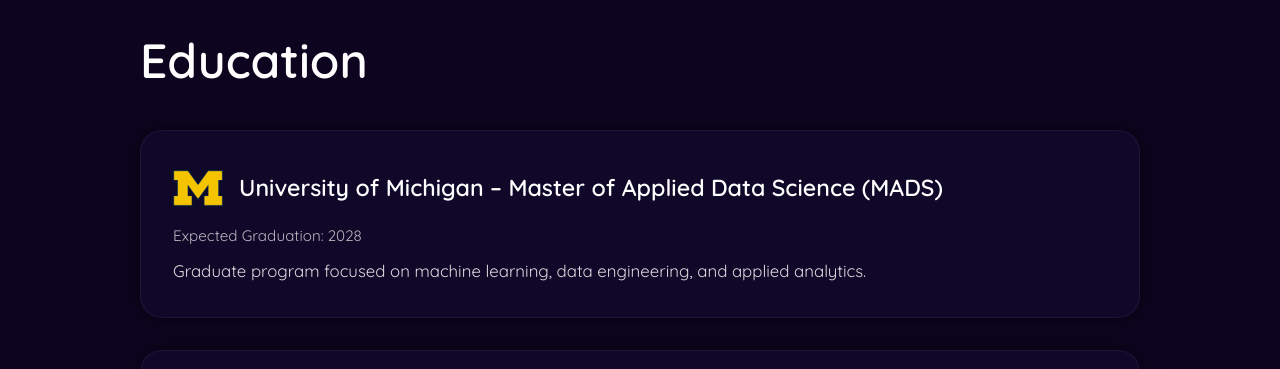
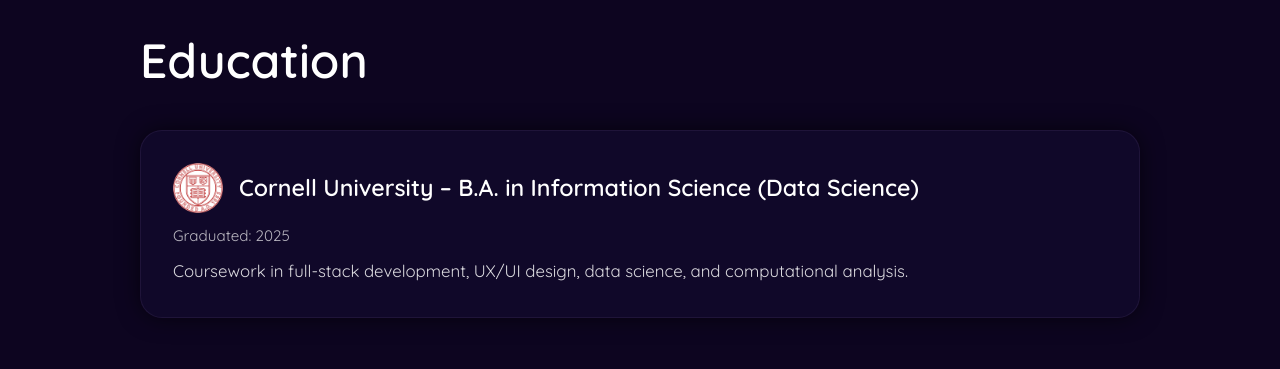
Before and after one commit to anikasparkle22/Portfolio-Website, a plain HTML site: page index.html in a window 1280 px wide. Shown: the part 1340-1709 px from the top of the page. Drawn offline with nearby package versions, Linux system fonts and the light colour scheme; animation ran at ten frames a second.

Commit message:
fixed education

```diff
--- a/index.html
+++ b/index.html
@@ -92,17 +92,6 @@
   <section class="education-section bg-space" id="education">
     <div class="education-inner">
       <h2 class="education-title">Education</h2>
-
-      <div class="education-card">
-        <div class="edu-header">
-          <img src="Umich.png" alt="University of Michigan" class="edu-logo">
-          <h3>University of Michigan – Master of Applied Data Science (MADS)</h3>
-        </div>
-        <p class="date">Expected Graduation: 2028</p>
-        <p class="education-desc">
-          Graduate program focused on machine learning, data engineering, and applied analytics.
-        </p>
-      </div>
 
       <div class="education-card">
         <div class="edu-header">
```
